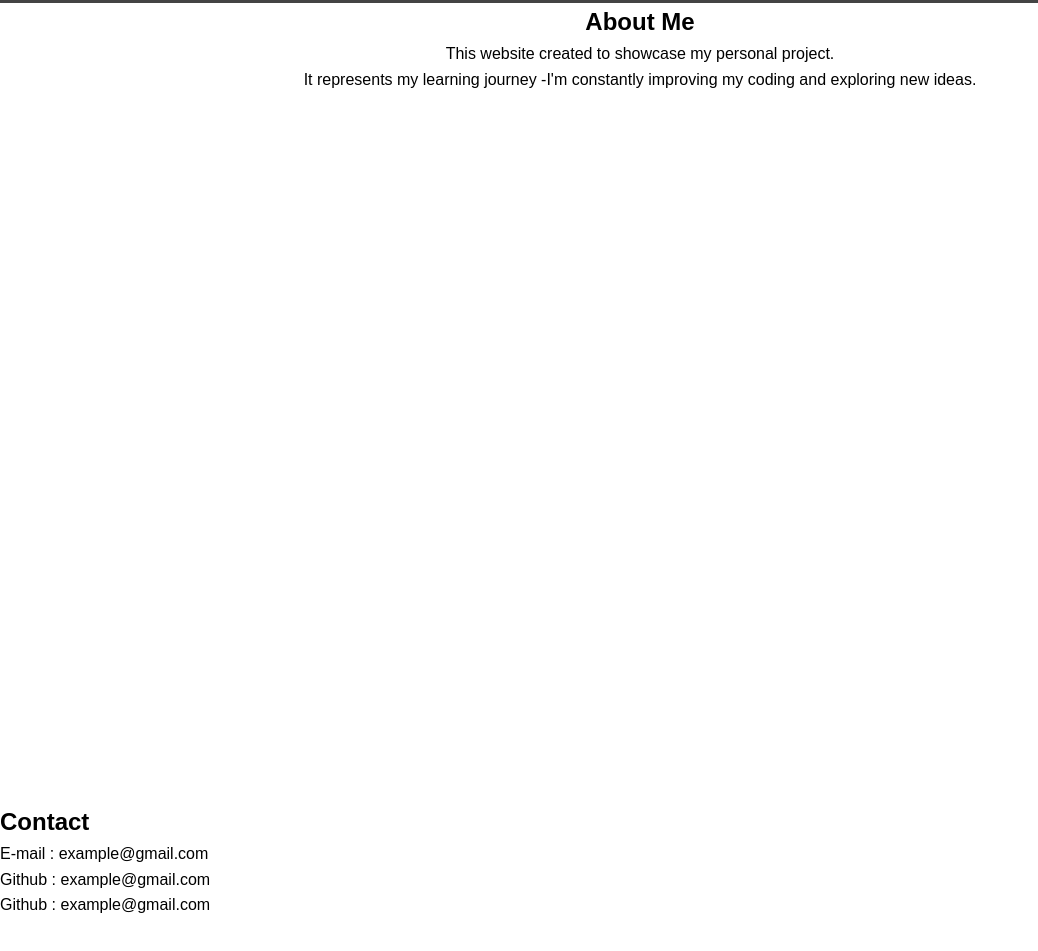
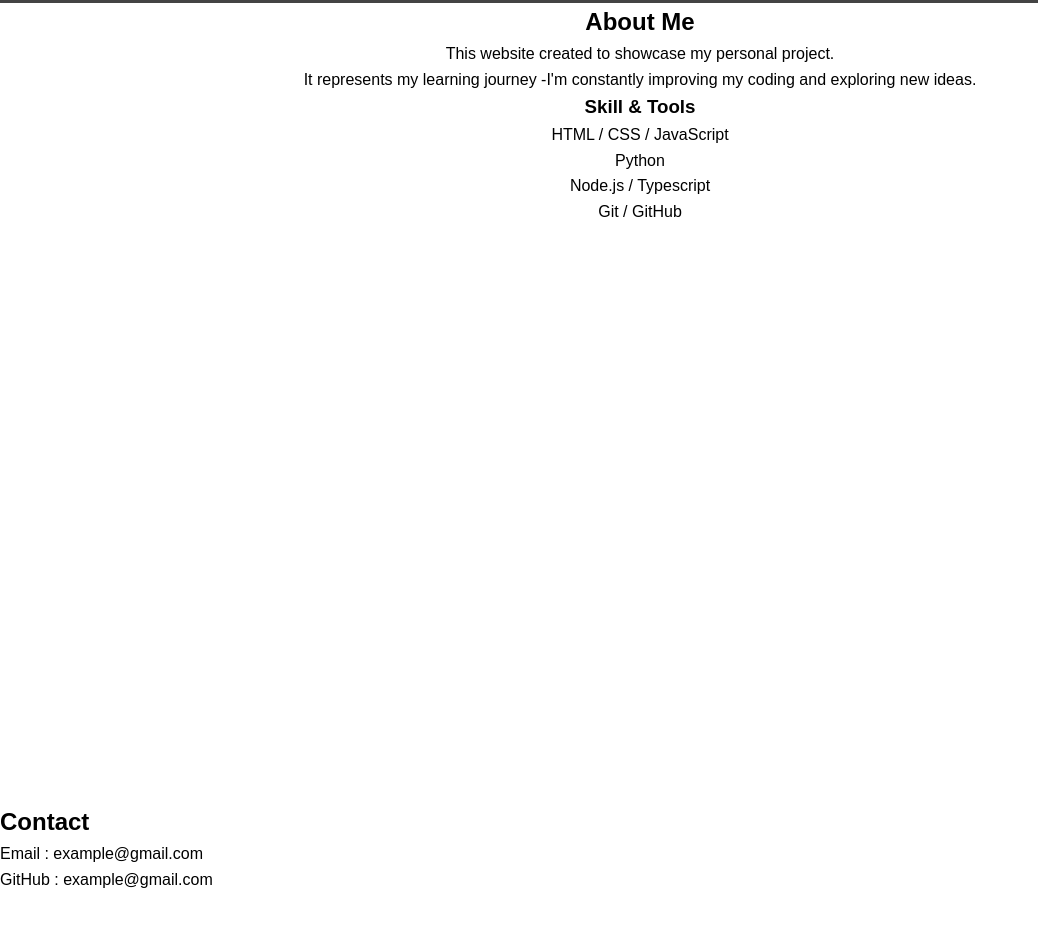
Before and after one commit to KPIv77/mini_project_JS, a plain HTML site: page index.html in a window 1280 px wide. Shown: the part 1655-2606 px from the top of the page, without its empty margins (0-1038 px from the left). Drawn offline with Linux system fonts and the light colour scheme.

Commit message:
add class skill and remove <p>project

```diff
--- a/index.html
+++ b/index.html
@@ -12,7 +12,6 @@
             <div class="logo">Kitisak K.</div>
             <ul>
                 <li><a href="#about">About</a></li>
-                <li><a href="#project">Project</a></li>
                 <li><a href="#contact">Contact</a></li>
             </ul>
         </nav>
@@ -73,6 +72,16 @@
             <p>This website created to showcase my personal project.</p>
             <p>It represents my learning journey -I'm constantly improving my coding and exploring new ideas.</p>
         </div>
+
+        <div class="skill-tool">
+            <h3>Skill & Tools</h3>
+            <ul class="skills">
+                <li>HTML / CSS / JavaScript</li>
+                <li>Python</li>
+                <li>Node.js / Typescript</li>
+                <li>Git / GitHub</li>
+            </ul>
+        </div>
     </section>
 <!--
     <section id="project">
@@ -100,25 +109,17 @@
             <h2>Contact</h2>
 
             <div class="contact-row">
-                <span class="lable">E-mail :</span>
+                <span class="lable">Email :</span>
                 <a>example@gmail.com</a>
             </div>
 
             <div class="contact-row">
-                <span class="lable">Github :</span>
+                <span class="lable">GitHub :</span>
                 <a>example@gmail.com</a>
             </div>
-
-
-            <div class="contact-row">
-                <span class="lable">Github :</span>
-                <a>example@gmail.com</a>
-            </div>
-        </div>
+       </div>
 
     </section>
-
-
 
     <footer>
         <p>&copy; 2025 Kitisak K.</p>
```
